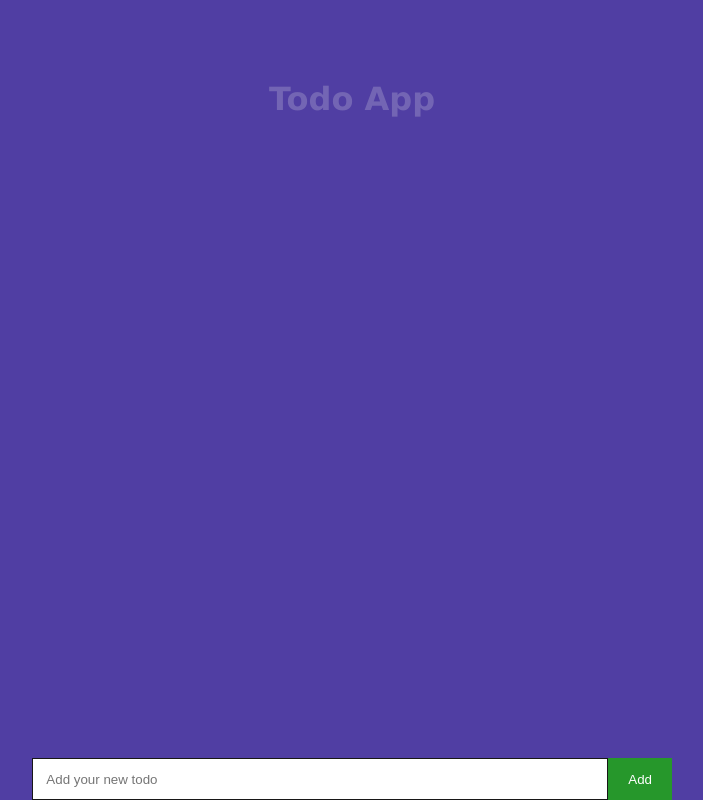
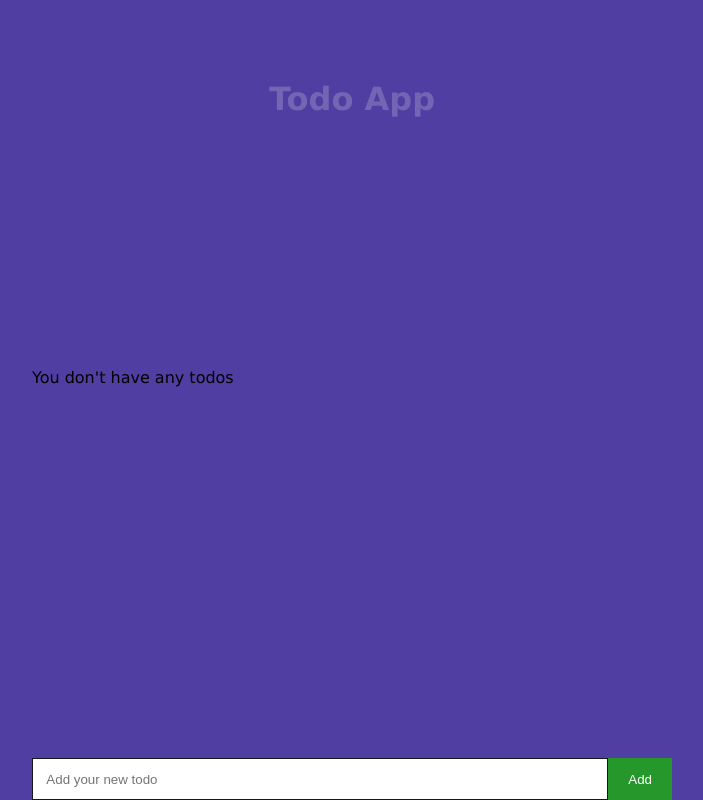
Before and after one commit to butadpj/react-todo-app, a React (Create React App) app: page / in a window 1280 px wide. Shown: the whole page, without its empty margins (288-991 px from the left). Built offline with nearby package versions, Linux system fonts and the light colour scheme.

Commit message:
Add empty todo message

```diff
--- a/src/components/TodoList/index.js
+++ b/src/components/TodoList/index.js
@@ -38,6 +38,9 @@ const TodoList = (props) => {
           </li>
         )
       })}
+      {props.todos.length || (
+        <p>You don't have any todos</p>
+      )}
   </ul>
   )
 }
```
